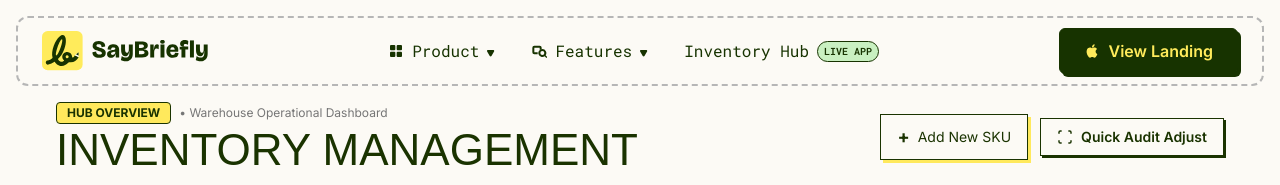
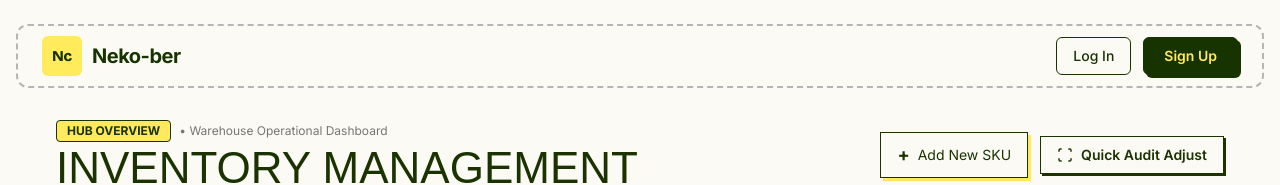
Before and after one commit to sanks011/Oddo-Final, a Next.js app in the folder frontend/: page /dashboard in a window 1280 px wide. Shown: the top 185 px of the page. Built offline with nearby package versions, Linux system fonts and the light colour scheme.

Commit message:
feat: add LottieFiles dependency and new SVG for Smart Carpooling title

```diff
--- a/frontend/app/components/Footer.tsx
+++ b/frontend/app/components/Footer.tsx
@@ -10,10 +10,10 @@ export default function Footer() {
         <div className="flex flex-col gap-6 md:flex-row md:items-center md:justify-between border-b border-[#173300] pb-10">
           <div className="space-y-2">
             <h3 className="font-heading text-2xl sm:text-4xl font-extrabold text-[#173300]">
-              Stay in the loop with SayBriefly &amp; OddoStock.
+              Stay in the loop with Neko-ber.
             </h3>
             <p className="font-body text-base text-[#173300]/80">
-              Get updates on new integrations, scope creep detection, and inventory management.
+              Get updates on new routes, fare negotiation features, and carpooling tips delivered straight to your inbox.
             </p>
           </div>
 
@@ -49,16 +49,6 @@ export default function Footer() {
                 Privacy Policy
               </Link>
             </li>
-            <li>
-              <Link href="/" className="hover:underline">
-                Cookie Settings
-              </Link>
-            </li>
-            <li>
-              <Link href="/dashboard" className="font-semibold text-[#DD6C3E] hover:underline">
-                Inventory Hub App →
-              </Link>
-            </li>
           </ul>
 
           {/* Social Icons */}
@@ -83,8 +73,16 @@ export default function Footer() {
 
         {/* Copyright Bar with Dashed Borders */}
         <p className="text-center py-5 border-y border-[#173300] border-dashed text-[#173300] text-base font-normal">
-          2026 © SayBriefly &amp; OddoStock. All rights reserved. <br className="block md:hidden" />
-          Designed by <span className="font-bold">@HustleJar</span>
+          2026 © Neko-ber. All rights reserved. <br className="block md:hidden" />
+          Designed by{" "}
+          <a
+            href="#"
+            target="_blank"
+            rel="noreferrer"
+            className="font-bold hover:underline"
+          >
+            @devdirect
+          </a>
         </p>
       </div>
 
--- a/frontend/app/components/LandingHero.tsx
+++ b/frontend/app/components/LandingHero.tsx
@@ -1,80 +1,94 @@
 "use client";
 
 import Link from "next/link";
+import dynamic from "next/dynamic";
+
+const DotLottieReact = dynamic(
+  () => import("@lottiefiles/dotlottie-react").then((m) => m.DotLottieReact),
+  { ssr: false }
+);
+
+// Simulating auth state — replace with real auth context later
+const useAuth = () => {
+  return { user: null as null | { name: string } };
+};
 
 export default function LandingHero() {
+  const { user } = useAuth();
+
   return (
-    <div className="relative pt-6">
+    <div className="relative pt-6 overflow-x-hidden">
       {/* Background Radial Glow */}
       <div className="bg-[radial-gradient(ellipse_at_50%_0%,#ffec5b25_0%,transparent_70%)] h-80 md:h-120 lg:h-150 w-full absolute top-0 left-0 z-1 pointer-events-none"></div>
 
       {/* Main Text Content Overlay */}
       <div className="relative z-10">
-        <div className="container flex flex-col items-center gap-4 lg:gap-6 py-8 lg:py-12 px-4 max-w-[1280px] mx-auto text-center">
-          {/* Hero Title Badge Graphic */}
+        <div className="container flex flex-col items-center gap-4 lg:gap-5 py-8 lg:py-10 px-4 max-w-[1280px] mx-auto text-center">
+
+          {/* Tagline Badge — SVG matching how-it-work-title style */}
           <img
-            src="/hero-title.svg"
-            alt="Hero Badge Title"
-            width="469"
-            height="45"
-            className="max-w-55 md:max-w-85 lg:max-w-117.25 pointer-events-none mx-auto"
+            src="/smart-carpooling-title.svg"
+            alt="Smart Carpooling, Re-Imagined"
+            className="h-11 w-auto"
           />
 
           {/* Hero Display Heading */}
-          <h1 className="font-heading text-3xl md:text-5xl lg:text-[64px] xl:text-[80px] font-extrabold text-center mt-4 lg:mt-6 text-[#173300] leading-[1.05]">
-            Deliver what was agreed. <br className="hidden md:block" />
-            And stop scope creep &amp; stockouts.
+          <h1 className="font-heading text-3xl md:text-5xl lg:text-[64px] xl:text-[80px] font-extrabold text-center mt-2 lg:mt-4 text-[#173300] leading-[1.05]">
+            Book a ride.{" "}
+            <br className="hidden md:block" />
+            Offer a seat.{" "}
+            <span className="highlight-wash">Negotiate the fare.</span>
           </h1>
 
           {/* Hero Subhead */}
           <p className="text-black text-base md:text-[20px] text-center w-full max-w-3xl mx-auto leading-relaxed">
-            SayBriefly &amp; OddoStock turn every communication and receiving manifest into tasks, deliverables, and inventory checkpoints. Then monitors every project, meeting, and barcode scan against your locked brief. So you always know what was agreed and what just changed.
+            Neko-ber connects riders and drivers on the same route in real time.
+            Book a seat, offer your car, and negotiate fares directly —
+            no middlemen, no fixed prices, just smarter commutes that save
+            everyone money.
           </p>
 
-          {/* Download & App CTA */}
+          {/* CTA Button — conditional on auth */}
           <div className="flex flex-col sm:flex-row items-center justify-center gap-4 mt-2">
+            {user ? (
               <Link
                 href="/dashboard"
-              className="inline-flex items-center gap-2.5 py-3 px-6 md:py-3.5 md:px-8 border border-[#173300] rounded-md text-base lg:text-xl bg-[#173300] hover:opacity-90 text-[#FFEB5B] transition-all font-semibold shadow-[4px_4px_0px_#173300]"
+                id="hero-dashboard-cta"
+                className="inline-flex items-center gap-2.5 py-3.5 px-8 md:py-4 md:px-10 border border-[#173300] rounded-md text-lg lg:text-xl bg-[#173300] hover:opacity-90 text-[#FFEB5B] transition-all font-semibold shadow-[4px_4px_0px_#173300]"
               >
-              <svg xmlns="http://www.w3.org/2000/svg" viewBox="0 0 24 24" className="w-5 h-5 lg:w-6 lg:h-6 fill-[#FFEB5B] shrink-0">
-                <path d="M18.71 19.5c-.83 1.24-1.71 2.45-3.05 2.47-1.34.03-1.77-.79-3.29-.79-1.53 0-2 .77-3.27.82-1.31.05-2.3-1.32-3.14-2.53C4.25 17 2.94 12.45 4.7 9.39c.87-1.52 2.43-2.48 4.12-2.51 1.28-.02 2.5.87 3.29.87.78 0 2.26-1.07 3.8-.91.65.03 2.47.26 3.64 1.98-.09.06-2.17 1.28-2.15 3.81.03 3.02 2.65 4.03 2.68 4.04-.03.07-.42 1.44-1.38 2.83M13 3.5c.73-.83 1.94-1.46 2.94-1.5.13 1.17-.34 2.35-1.04 3.19-.69.85-1.83 1.51-2.95 1.42-.15-1.15.41-2.35 1.05-3.11z"></path>
+                <svg
+                  xmlns="http://www.w3.org/2000/svg"
+                  viewBox="0 0 24 24"
+                  className="w-5 h-5 lg:w-6 lg:h-6 fill-[#FFEB5B] shrink-0"
+                >
+                  <path d="M3 13h8V3H3v10zm0 8h8v-6H3v6zm10 0h8V11h-8v10zm0-18v6h8V3h-8z" />
                 </svg>
-              <span>Launch Live App Hub</span>
+                <span>Dashboard</span>
                 <span className="text-xl">→</span>
               </Link>
+            ) : (
+              <Link
+                href="/signup"
+                id="hero-get-started-cta"
+                className="inline-flex items-center gap-2.5 py-3.5 px-8 md:py-4 md:px-10 border border-[#173300] rounded-md text-lg lg:text-xl bg-[#173300] hover:opacity-90 text-[#FFEB5B] transition-all font-semibold shadow-[4px_4px_0px_#173300]"
+              >
+                <span>Get Started</span>
+                <span className="text-xl">→</span>
+              </Link>
+            )}
           </div>
 
-          <Link
-            href="/dashboard"
-            className="text-[#173300] text-sm text-center -mt-1 underline underline-offset-2 opacity-60 hover:opacity-100 transition-opacity"
-          >
-            Looking for live inventory management sandbox? Click here →
-          </Link>
         </div>
       </div>
 
-      {/* Dark Green Video & Feature Banner Section matching saybriefly.com */}
-      <div className="bg-[#0A3400] min-h-25 pt-8 pb-12 md:pt-14 md:pb-16 mt-4">
-        <div className="container px-4 md:px-6 max-w-[1200px] mx-auto flex flex-col items-center gap-8 md:gap-12">
-          {/* Embedded Product Introduction Video */}
-          <video
-            src="/intro.mp4"
-            muted
-            autoPlay
+      {/* Lottie Animation — Maximum Full Width */}
+      <div className="w-full relative z-10 -mt-32 md:-mt-40 flex justify-center overflow-hidden">
+        <div className="w-full max-w-[1920px] px-0">
+          <DotLottieReact
+            src="https://lottie.host/26a8e3ee-0d74-45b8-b474-30e29afaadd8/0Z6eAfaekV.lottie"
             loop
-            playsInline
-            title="SayBriefly product introduction video"
-            className="rounded-xl w-full border-2 border-[#FFEB5B]/30 shadow-2xl"
-          />
-
-          {/* Hero Feature Info Graphic */}
-          <img
-            src="/hero-info.svg"
-            alt="SayBriefly features: meeting transcription, scope detection, and project briefs"
-            width="1920"
-            height="800"
-            className="w-full h-auto max-w-full"
+            autoplay
+            style={{ width: "100%", height: "auto" }}
           />
         </div>
       </div>
--- a/frontend/app/components/Navbar.tsx
+++ b/frontend/app/components/Navbar.tsx
@@ -4,127 +4,90 @@ import { useState } from "react";
 import Link from "next/link";
 import { usePathname } from "next/navigation";
 
+// Simulating auth state — replace with real auth context later
+const useAuth = () => {
+  return { user: null as null | { name: string } };
+};
+
 export default function Navbar() {
-  const pathname = usePathname();
-  const isDashboard = pathname.startsWith("/dashboard");
-  const [activeDropdown, setActiveDropdown] = useState<string | null>(null);
+  const { user } = useAuth();
 
   return (
-    <div id="navbar-wrapper" className="px-4 sticky top-0 z-[999] transition-transform duration-300 ease-in-out pt-4 -mt-4">
-      <nav className="container relative z-[999] border-2 border-[#B6B6B6] bg-[#FCFAF5] border-dashed py-2.5 px-4 rounded-xl">
+    <div
+      id="navbar-wrapper"
+      className="px-4 sticky top-0 z-[999] transition-transform duration-300 ease-in-out pt-6"
+    >
+      <nav className="container relative z-[999] border-2 border-[#B6B6B6] bg-[#FCFAF5] border-dashed py-2.5 px-4 rounded-xl max-w-[860px] mx-auto">
         <div className="flex justify-between items-center gap-4 w-full">
-          {/* Logo & Badge Lockup */}
-          <div className="flex items-center gap-3.5">
-            <Link href="/" className="flex gap-3.5 items-center">
-              <img src="/logo.svg" alt="SayBriefly Logo" width="202" height="48" className="h-10 w-auto" />
-              <img src="/scope-change-badge.svg" alt="Scope Change Badge" width="158" height="48" className="h-9 w-auto hidden sm:block" />
+
+          {/* Logo & Brand Name */}
+          <div className="flex items-center gap-3">
+            <Link href="/" className="flex items-center gap-2.5">
+              {/* Logo Mark — Yellow square with monogram */}
+              <div
+                className="w-10 h-10 rounded-md flex items-center justify-center shrink-0 select-none"
+                style={{ background: "#FFEB5B" }}
+                aria-label="Neko-ber logo"
+              >
+                <span
+                  className="text-[#173300] font-extrabold leading-none"
+                  style={{
+                    fontFamily: "var(--font-bricolage-grotesque)",
+                    fontSize: "15px",
+                    letterSpacing: "-0.02em",
+                  }}
+                >
+                  Nc
+                </span>
+              </div>
+
+              {/* Brand Wordmark */}
+              <span
+                className="text-[#173300] font-bold text-xl select-none tracking-tight"
+                style={{ fontFamily: "var(--font-inter)" }}
+              >
+                Neko-ber
+              </span>
             </Link>
           </div>
 
-          {/* Center Navigation */}
-          <ul className="hidden lg:flex gap-9 text-[#173300]">
-            {/* Product Dropdown */}
-            <li
-              className="relative"
-              onMouseEnter={() => setActiveDropdown("product")}
-              onMouseLeave={() => setActiveDropdown(null)}
-            >
-              <a href="/" className="flex items-center gap-2">
-                <svg xmlns="http://www.w3.org/2000/svg" viewBox="0 0 24 24" className="w-4 h-4 fill-current shrink-0 text-[#173300]">
-                  <rect x="3" y="3" width="8" height="8" rx="1.5"></rect>
-                  <rect x="13" y="3" width="8" height="8" rx="1.5"></rect>
-                  <rect x="3" y="13" width="8" height="8" rx="1.5"></rect>
-                  <rect x="13" y="13" width="8" height="8" rx="1.5"></rect>
-                </svg>
-                <span className="font-roboto text-base hover:font-bold transition-all">Product</span>
-                <img src="/chevron-down.svg" alt="" className="mt-1" />
-              </a>
-
-              {activeDropdown === "product" && (
-                <div className="absolute top-full left-0 z-[999] pt-2 w-64">
-                  <div className="bg-[#FCFAF5] border-2 border-dashed border-[#B6B6B6] rounded-xl overflow-hidden shadow-lg p-1">
-                    <Link href="/dashboard" className="flex items-center gap-2.5 px-4 py-2.5 text-sm font-roboto text-[#173300] hover:bg-[#173300] hover:text-[#FCFAF5] transition-colors rounded-lg">
-                      <span className="w-6 h-6 rounded-md flex items-center justify-center shrink-0" style={{ background: "#A8E5E5" }}>
-                        📦
-                      </span>
-                      Project Management
-                    </Link>
-                    <a href="#scope" className="flex items-center gap-2.5 px-4 py-2.5 text-sm font-roboto text-[#173300] hover:bg-[#173300] hover:text-[#FCFAF5] transition-colors rounded-lg">
-                      <span className="w-6 h-6 rounded-md flex items-center justify-center shrink-0" style={{ background: "#A5B3F1" }}>
-                        📝
-                      </span>
-                      Notes and Briefs
-                    </a>
-                    <a href="#agent" className="flex items-center gap-2.5 px-4 py-2.5 text-sm font-roboto text-[#173300] hover:bg-[#173300] hover:text-[#FCFAF5] transition-colors rounded-lg">
-                      <span className="w-6 h-6 rounded-md flex items-center justify-center shrink-0" style={{ background: "#F6D0FF" }}>
-                        📅
-                      </span>
-                      Calendar
-                    </a>
-                  </div>
-                </div>
-              )}
-            </li>
-
-            {/* Features Dropdown */}
-            <li
-              className="relative"
-              onMouseEnter={() => setActiveDropdown("features")}
-              onMouseLeave={() => setActiveDropdown(null)}
-            >
-              <a href="#scope" className="flex items-center gap-2">
-                <svg xmlns="http://www.w3.org/2000/svg" viewBox="0 0 24 24" className="w-4 h-4 fill-current shrink-0 text-[#173300]">
-                  <path d="M2 7a3 3 0 0 1 3-3h8a3 3 0 0 1 3 3v3h-3V7H5v7h5v3H5a3 3 0 0 1-3-3V7z"></path>
-                  <path d="M17 9a6 6 0 1 0 3.48 10.9l2.6 2.6 1.42-1.42-2.6-2.6A6 6 0 0 0 17 9zm0 3a3 3 0 1 1 0 6 3 3 0 0 1 0-6z"></path>
-                </svg>
-                <span className="font-roboto text-base hover:font-bold transition-all">Features</span>
-                <img src="/chevron-down.svg" alt="" className="mt-1" />
-              </a>
-
-              {activeDropdown === "features" && (
-                <div className="absolute top-full left-0 z-[999] pt-2 w-64">
-                  <div className="bg-[#FCFAF5] border-2 border-dashed border-[#B6B6B6] rounded-xl overflow-hidden shadow-lg p-1">
-                    <a href="#scope" className="flex items-center gap-2.5 px-4 py-2.5 text-sm font-roboto text-[#173300] hover:bg-[#173300] hover:text-[#FCFAF5] transition-colors rounded-lg">
-                      <span className="w-6 h-6 rounded-md flex items-center justify-center shrink-0" style={{ background: "#FDE68A" }}>
-                        👁️
-                      </span>
-                      Scope Creep Detection
-                    </a>
-                    <a href="#agent" className="flex items-center gap-2.5 px-4 py-2.5 text-sm font-roboto text-[#173300] hover:bg-[#173300] hover:text-[#FCFAF5] transition-colors rounded-lg">
-                      <span className="w-6 h-6 rounded-md flex items-center justify-center shrink-0" style={{ background: "#A5B3F1" }}>
-                        🤖
-                      </span>
-                      The Agent
-                    </a>
-                  </div>
-                </div>
-              )}
-            </li>
-
-            <li className="relative">
-              <Link href="/dashboard" className="flex items-center gap-2">
-                <span className="font-roboto text-base hover:font-bold transition-all text-[#173300]">
-                  Inventory Hub
-                </span>
-                <span className="bg-[#C9F0C1] text-[#173300] border border-[#173300] text-[10px] font-roboto font-bold px-1.5 py-0.5 rounded-full">
-                  LIVE APP
-                </span>
-              </Link>
-            </li>
-          </ul>
-
           {/* Right Action Button Stack */}
           <div className="flex items-center gap-3">
-            <Link
-              href="/dashboard"
-              className="inline-flex items-center gap-2 py-2.5 px-6 border border-[#173300] rounded-md text-base bg-[#173300] hover:opacity-90 text-[#FFEB5B] transition-all font-semibold shadow-[3px_3px_0px_#173300]"
-            >
-              <svg xmlns="http://www.w3.org/2000/svg" viewBox="0 0 24 24" className="w-4 h-4 fill-[#FFEB5B] shrink-0">
-                <path d="M18.71 19.5c-.83 1.24-1.71 2.45-3.05 2.47-1.34.03-1.77-.79-3.29-.79-1.53 0-2 .77-3.27.82-1.31.05-2.3-1.32-3.14-2.53C4.25 17 2.94 12.45 4.7 9.39c.87-1.52 2.43-2.48 4.12-2.51 1.28-.02 2.5.87 3.29.87.78 0 2.26-1.07 3.8-.91.65.03 2.47.26 3.64 1.98-.09.06-2.17 1.28-2.15 3.81.03 3.02 2.65 4.03 2.68 4.04-.03.07-.42 1.44-1.38 2.83M13 3.5c.73-.83 1.94-1.46 2.94-1.5.13 1.17-.34 2.35-1.04 3.19-.69.85-1.83 1.51-2.95 1.42-.15-1.15.41-2.35 1.05-3.11z"></path>
-              </svg>
-              <span>{isDashboard ? "View Landing" : "Launch App Hub"}</span>
-            </Link>
+            {user ? (
+              <Link
+                href="/dashboard"
+                className="inline-flex items-center gap-2 py-2 px-5 border border-[#173300] rounded-md text-sm bg-[#173300] hover:opacity-90 text-[#FFEB5B] transition-all font-semibold shadow-[3px_3px_0px_#173300]"
+                id="nav-dashboard-btn"
+              >
+                <svg
+                  xmlns="http://www.w3.org/2000/svg"
+                  viewBox="0 0 24 24"
+                  className="w-4 h-4 fill-[#FFEB5B] shrink-0"
+                >
+                  <path d="M3 13h8V3H3v10zm0 8h8v-6H3v6zm10 0h8V11h-8v10zm0-18v6h8V3h-8z" />
+                </svg>
+                <span>Dashboard</span>
+              </Link>
+            ) : (
+              <>
+                <Link
+                  href="/login"
+                  className="inline-flex items-center gap-1.5 py-2 px-4 border border-[#173300] rounded-md text-sm bg-transparent hover:bg-[#173300] hover:text-[#FCFAF5] text-[#173300] transition-all font-medium"
+                  id="nav-login-btn"
+                >
+                  Log In
+                </Link>
+                <Link
+                  href="/signup"
+                  className="inline-flex items-center gap-1.5 py-2 px-5 border border-[#173300] rounded-md text-sm bg-[#173300] hover:opacity-90 text-[#FFEB5B] transition-all font-semibold shadow-[3px_3px_0px_#173300]"
+                  id="nav-signup-btn"
+                >
+                  Sign Up
+                </Link>
+              </>
+            )}
           </div>
+
         </div>
       </nav>
     </div>
--- a/frontend/app/layout.tsx
+++ b/frontend/app/layout.tsx
@@ -3,8 +3,8 @@ import "./globals.css";
 import AgentationWrapper from "./components/AgentationWrapper";
 
 export const metadata: Metadata = {
-  title: "Oddo Stock — Sketchbook-Density Inventory Control",
-  description: "Modern, high-craft inventory management platform built with real-time stock tracking, low-stock warnings, multi-warehouse sync, and SKU analytics.",
+  title: "Neko-ber — Smart Carpooling with Fare Negotiation",
+  description: "Neko-ber connects riders and drivers on the same route. Book a seat, offer your car, and negotiate fares directly. No middlemen, no fixed prices.",
 };
 
 export default function RootLayout({
--- a/frontend/package.json
+++ b/frontend/package.json
@@ -9,6 +9,7 @@
     "lint": "eslint"
   },
   "dependencies": {
+    "@lottiefiles/dotlottie-react": "^0.19.13",
     "next": "16.2.12",
     "react": "19.2.4",
     "react-dom": "19.2.4"
```
Also changed, not shown: frontend/app/components/WorkflowSection.tsx (+67 -52 lines), frontend/app/page.tsx (+3 -7 lines), frontend/public/smart-carpooling-title.svg (added), 1 other file (tests, documents, lock files or other folders). Lines whose indentation alone changed are shown as unchanged.
